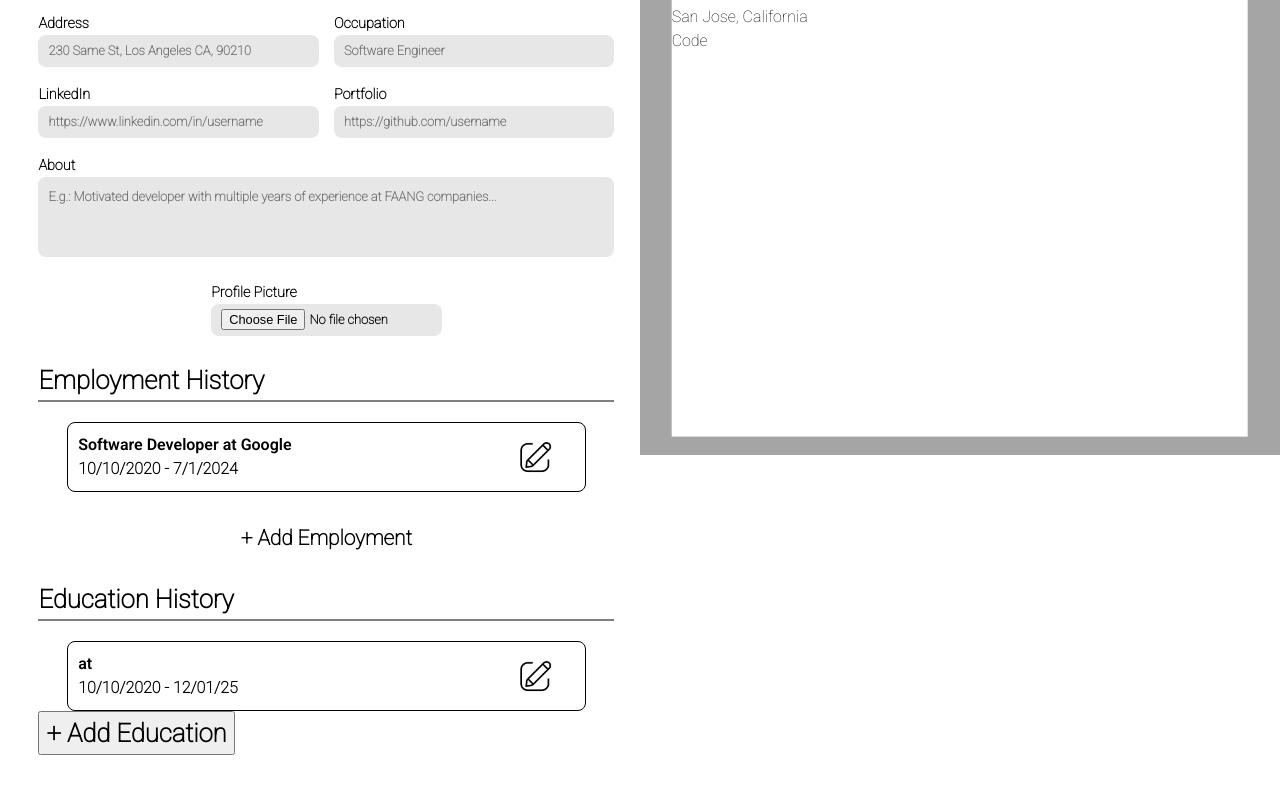
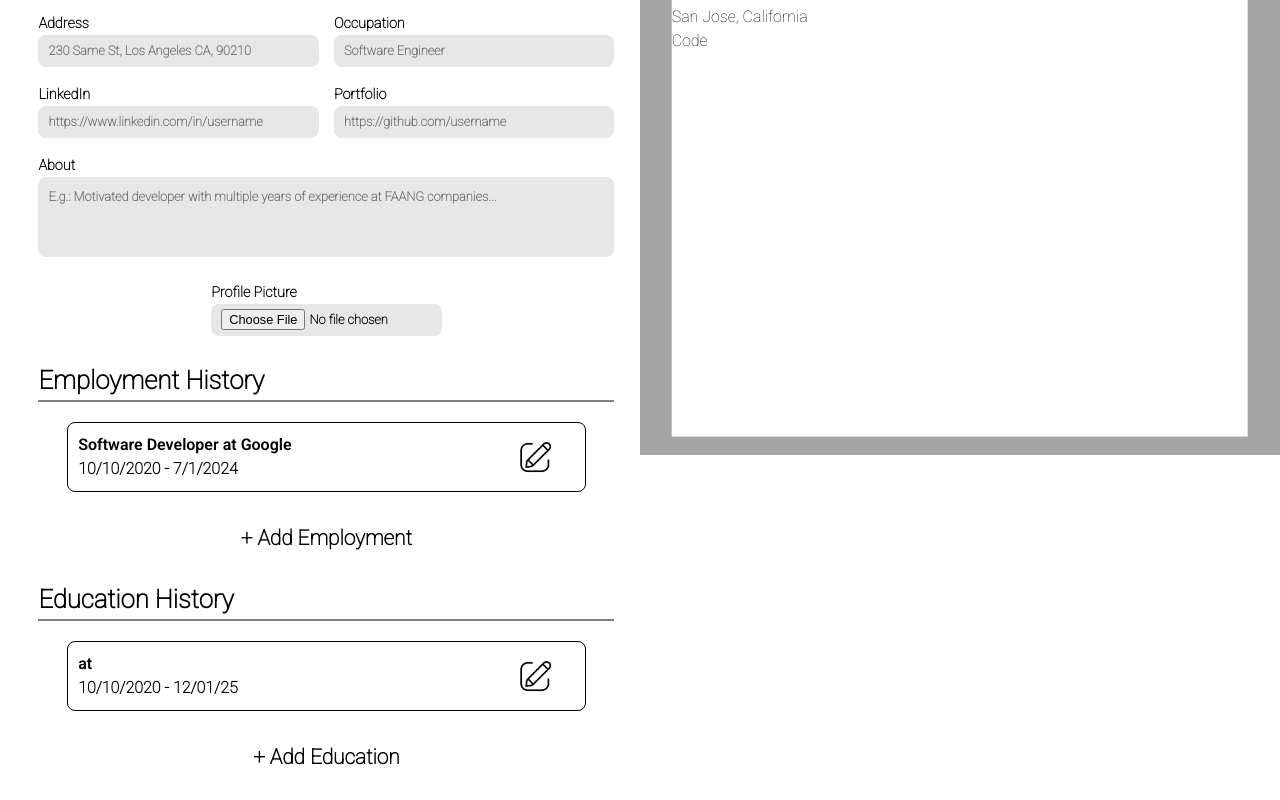
Before and after one commit to joshhkim02/cv-app-builder, a React (Vite) app: page / in a window 1280 px wide. Shown: the part 345-1145 px from the top of the page. Built offline with nearby package versions, Linux system fonts and the light colour scheme.

Commit message:
feat: styling for education section

```diff
--- a/src/styles/education.module.css
+++ b/src/styles/education.module.css
@@ -88,8 +88,6 @@
   padding: 10px;
   width: 90%;
   margin: 0 auto;
-  /* Code to remove after? */
-  /* ------------------------------ */
   margin-top: 20px;
 }
 
@@ -157,3 +155,23 @@
   border-radius: 5px;
   cursor: pointer;
 }
+
+.addContainer {
+  display: flex;
+  justify-content: center;
+  align-items: center;
+  margin-top: 30px;
+  margin-bottom: none;
+}
+
+.add_education_btn {
+  border: none;
+  font-size: 1.3rem;
+  background-color: white;
+}
+
+.add_education_btn:hover {
+  cursor: pointer;
+  border-radius: 8px;
+  background-color: gainsboro;
+}
--- a/src/styles/practical.module.css
+++ b/src/styles/practical.module.css
@@ -88,8 +88,6 @@
   padding: 10px;
   width: 90%;
   margin: 0 auto;
-  /* Code to remove after? */
-  /* ------------------------------ */
   margin-top: 20px;
 }
 
```
